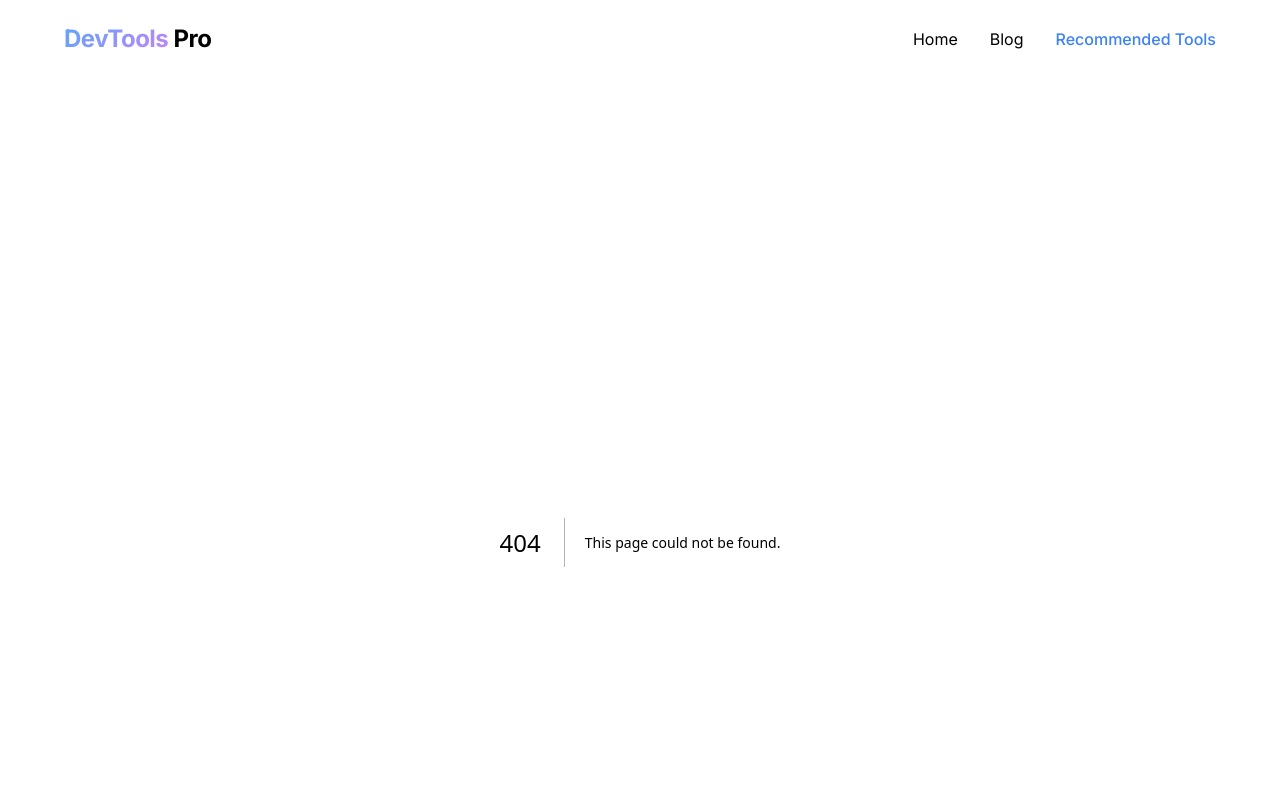
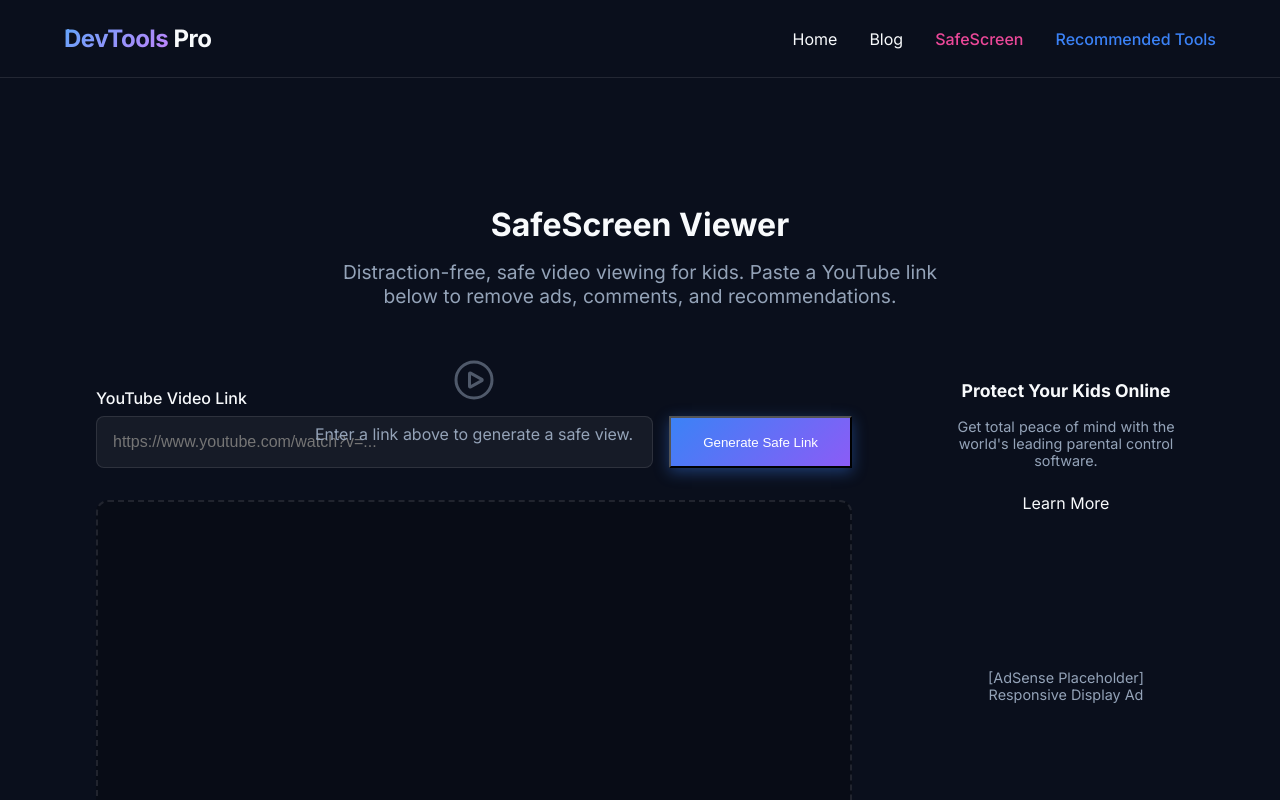
Before and after one commit to samierdogan82-glitch/devtools-pro, a Next.js app: page /tools/safe-screen in a window 1280 px wide. Before the commit this address had no page. Shown: the top 800 px of the page. Built offline with nearby package versions, Linux system fonts and the light colour scheme.

Commit message:
feat: Add SafeScreen Distraction-Free Video Viewer tool

```diff
--- a/src/app/layout.tsx
+++ b/src/app/layout.tsx
@@ -33,6 +33,7 @@
             <nav style={{ display: 'flex', gap: '2rem' }}>
               <Link href="/">Home</Link>
               <Link href="/blog">Blog</Link>
+              <Link href="/tools/safe-screen" style={{ color: '#ec4899', fontWeight: 500 }}>SafeScreen</Link>
               <Link href="/recommended" style={{ color: 'var(--accent-primary)', fontWeight: 500 }}>Recommended Tools</Link>
             </nav>
           </div>
--- a/src/app/sitemap.ts
+++ b/src/app/sitemap.ts
@@ -15,6 +15,7 @@
     '/tools/password-generator',
     '/tools/text-analyzer',
     '/tools/seo-meta-generator',
+    '/tools/safe-screen',
   ].map((route) => ({
     url: `${baseUrl}${route}`,
     lastModified: new Date(),
--- /dev/null
+++ b/src/app/tools/safe-screen/page.tsx
@@ -0,0 +1,130 @@
+"use client";
+
+import { useState } from 'react';
+import Link from 'next/link';
+
+export default function SafeScreenPage() {
+  const [url, setUrl] = useState('');
+  const [videoId, setVideoId] = useState<string | null>(null);
+  const [error, setError] = useState('');
+
+  const generateSafeLink = () => {
+    setError('');
+    setVideoId(null);
+
+    if (!url) {
+      setError('Please enter a valid URL.');
+      return;
+    }
+
+    // Regex to match youtube.com and youtu.be URLs, including shorts
+    const regex = /(?:youtube\.com\/(?:[^\/]+\/.+\/|(?:v|e(?:mbed)?)\/|.*[?&]v=|shorts\/)|youtu\.be\/)([^"&?\/\s]{11})/i;
+    const match = url.match(regex);
+
+    if (match && match[1]) {
+      setVideoId(match[1]);
+    } else {
+      setError('Invalid YouTube link. Please ensure it is a valid YouTube video or Shorts URL.');
+    }
+  };
+
+  return (
+    <main className="container" style={{ paddingTop: '4rem', paddingBottom: '4rem' }}>
+      <div style={{ textAlign: 'center', marginBottom: '3rem' }}>
+        <h1 className="gradient-text">SafeScreen Viewer</h1>
+        <p style={{ color: 'var(--text-secondary)', fontSize: '1.2rem', maxWidth: '600px', margin: '1rem auto' }}>
+          Distraction-free, safe video viewing for kids. Paste a YouTube link below to remove ads, comments, and recommendations.
+        </p>
+      </div>
+
+      <div style={{ display: 'grid', gridTemplateColumns: '1fr 300px', gap: '2rem', alignItems: 'start' }}>
+        <div className="glass-card" style={{ padding: '2rem' }}>
+          <div style={{ marginBottom: '2rem' }}>
+            <label htmlFor="video-url" style={{ display: 'block', marginBottom: '0.5rem', fontWeight: '500' }}>
+              YouTube Video Link
+            </label>
+            <div style={{ display: 'flex', gap: '1rem', flexWrap: 'wrap' }}>
+              <input
+                id="video-url"
+                type="url"
+                value={url}
+                onChange={(e) => setUrl(e.target.value)}
+                placeholder="https://www.youtube.com/watch?v=..."
+                style={{
+                  flex: '1 1 300px',
+                  padding: '1rem',
+                  borderRadius: '8px',
+                  border: '1px solid var(--glass-border)',
+                  background: 'rgba(255, 255, 255, 0.05)',
+                  color: 'white',
+                  fontSize: '1rem'
+                }}
+                onKeyDown={(e) => e.key === 'Enter' && generateSafeLink()}
+              />
+              <button
+                onClick={generateSafeLink}
+                className="btn-primary"
+                style={{ padding: '0 2rem', flex: '0 0 auto' }}
+              >
+                Generate Safe Link
+              </button>
+            </div>
+            {error && <p style={{ color: '#ff6b6b', marginTop: '0.5rem', fontSize: '0.9rem' }}>{error}</p>}
+          </div>
+
+          {videoId ? (
+            <div style={{ position: 'relative', width: '100%', paddingBottom: '56.25%', borderRadius: '12px', overflow: 'hidden', border: '1px solid var(--glass-border)', background: '#000' }}>
+              <iframe
+                style={{ position: 'absolute', top: 0, left: 0, width: '100%', height: '100%', border: 0 }}
+                src={`https://www.youtube-nocookie.com/embed/${videoId}?rel=0&modestbranding=1&controls=1`}
+                title="SafeScreen Video Player"
+                allow="accelerometer; autoplay; clipboard-write; encrypted-media; gyroscope; picture-in-picture"
+                allowFullScreen
+              ></iframe>
+            </div>
+          ) : (
+            <div style={{
+              width: '100%',
+              paddingBottom: '56.25%',
+              borderRadius: '12px',
+              border: '2px dashed var(--glass-border)',
+              display: 'flex',
+              alignItems: 'center',
+              justifyContent: 'center',
+              background: 'rgba(0,0,0,0.2)'
+            }}>
+              <div style={{ position: 'absolute', top: '50%', transform: 'translateY(-50%)', color: 'var(--text-secondary)', textAlign: 'center' }}>
+                <svg width="48" height="48" viewBox="0 0 24 24" fill="none" stroke="currentColor" strokeWidth="1.5" style={{ margin: '0 auto 1rem', opacity: 0.5 }}>
+                  <path strokeLinecap="round" strokeLinejoin="round" d="M21 12a9 9 0 11-18 0 9 9 0 0118 0z" />
+                  <path strokeLinecap="round" strokeLinejoin="round" d="M15.91 11.672a.375.375 0 010 .656l-5.603 3.113a.375.375 0 01-.557-.328V8.887c0-.286.307-.466.557-.327l5.603 3.112z" />
+                </svg>
+                <p>Enter a link above to generate a safe view.</p>
+              </div>
+            </div>
+          )}
+        </div>
+
+        {/* Affiliate & AdSense Sidebar */}
+        <div style={{ display: 'flex', flexDirection: 'column', gap: '1.5rem' }}>
+          <div className="glass-card" style={{ padding: '1.5rem', textAlign: 'center' }}>
+            <h3 style={{ marginBottom: '1rem', fontSize: '1.1rem' }}>Protect Your Kids Online</h3>
+            <p style={{ color: 'var(--text-secondary)', fontSize: '0.9rem', marginBottom: '1.5rem' }}>
+              Get total peace of mind with the world's leading parental control software.
+            </p>
+            <Link href="/recommended" className="btn-secondary" style={{ display: 'block', width: '100%' }}>
+              Learn More
+            </Link>
+          </div>
+
+          <div className="glass-card" style={{ padding: '1.5rem', textAlign: 'center', minHeight: '250px', display: 'flex', alignItems: 'center', justifyContent: 'center' }}>
+            <div style={{ color: 'var(--text-secondary)', fontSize: '0.9rem' }}>
+              [AdSense Placeholder]
+              <br />
+              Responsive Display Ad
+            </div>
+          </div>
+        </div>
+      </div>
+    </main>
+  );
+}
```
Also changed, not shown: src/app/page.tsx (+12 -0 lines).
